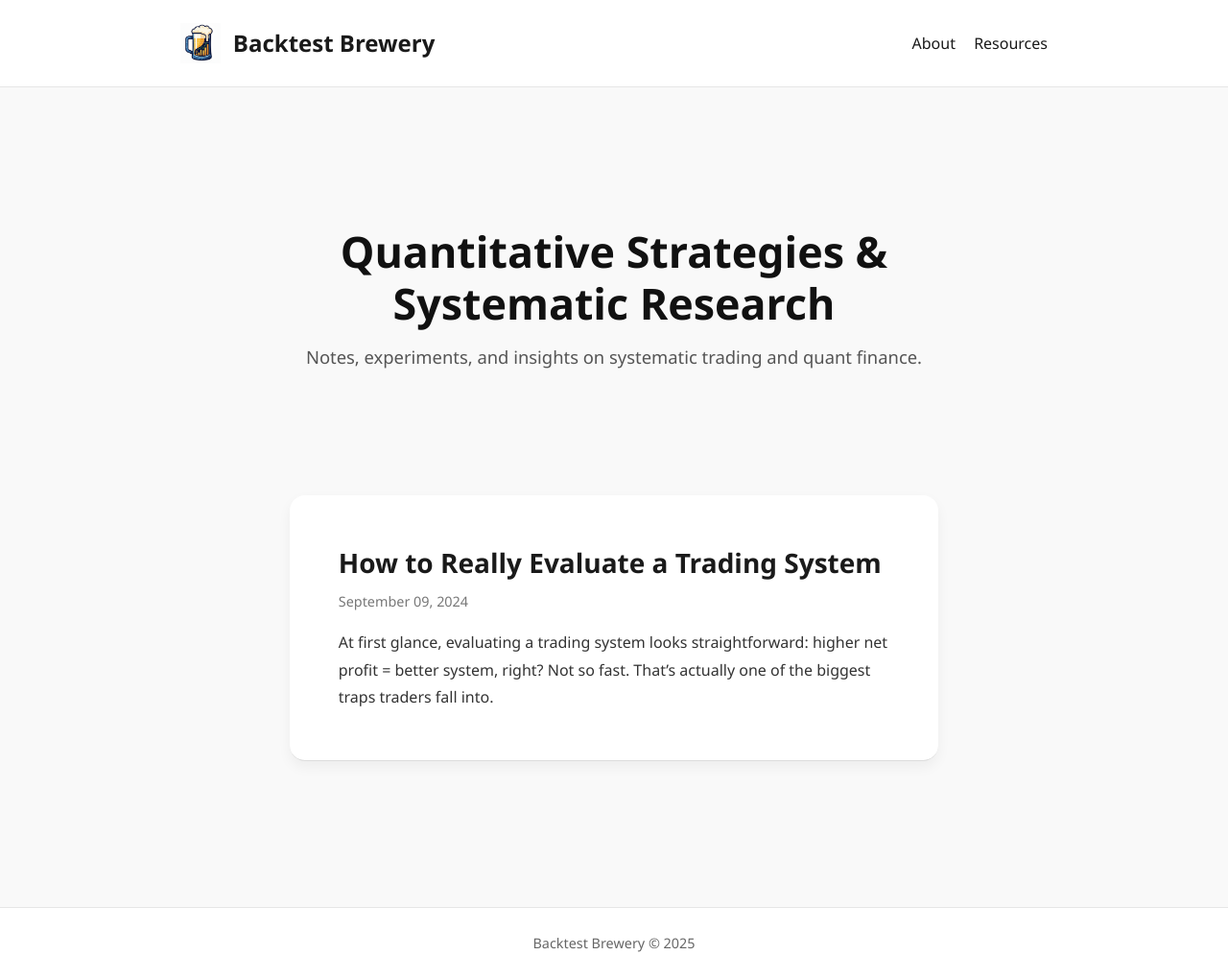
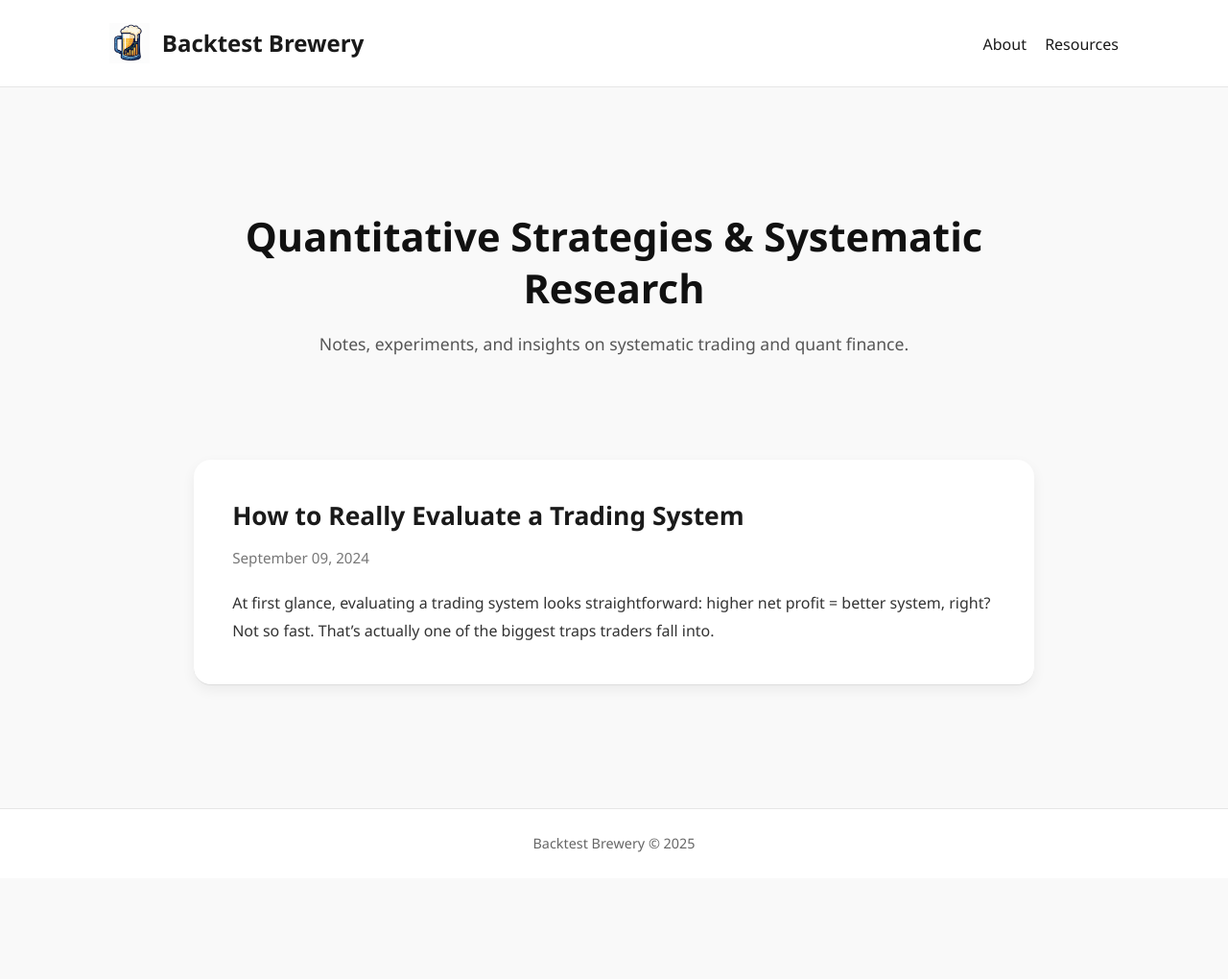
Before and after one commit to backtestbrewery/backtestbrewery.github.io, a Jekyll site: the page built from index.html, in a window 1280 px wide. Shown: the whole page at 96% size. Built offline with Jekyll 4.4.1, drawn with Linux system fonts in a browser that asks for light colours; after the commit the page ends 915 px from its top, so only the background shows below that.

Commit message:
Update index.html

```diff
--- a/index.html
+++ b/index.html
@@ -6,7 +6,9 @@ title: Backtest Brewery
 <section class="hero">
   <div class="container">
     <h1>Quantitative Strategies & Systematic Research</h1>
-    <p class="subtitle">Notes, experiments, and insights on systematic trading and quant finance.</p>
+    <p class="subtitle">
+      Notes, experiments, and insights on systematic trading and quant finance.
+    </p>
   </div>
 </section>
 
@@ -15,9 +17,13 @@ title: Backtest Brewery
     {% if site.posts.size > 0 %}
       {% for post in site.posts %}
         <article class="post-card">
-          <h2><a href="{{ post.url }}">{{ post.title }}</a></h2>
+          <h2>
+            <a href="{{ post.url }}">{{ post.title }}</a>
+          </h2>
           <p class="date">{{ post.date | date: "%B %d, %Y" }}</p>
-          <p class="excerpt">{{ post.excerpt | strip_html | truncatewords: 30 }}</p>
+          <p class="excerpt">
+            {{ post.excerpt | strip_html | truncatewords: 30 }}
+          </p>
         </article>
       {% endfor %}
     {% else %}
@@ -34,58 +40,59 @@ body {
   font-family: -apple-system, BlinkMacSystemFont, "Segoe UI", Roboto, Helvetica, Arial, sans-serif;
   color: #222;
   background: #f9f9f9;
+  line-height: 1.7;
 }
 
 .container {
-  max-width: 1000px;
+  max-width: 1100px;
   margin: 0 auto;
-  padding: 0 3rem;
+  padding: 0 1.5rem;
 }
 
 /* Hero */
 .hero {
   text-align: center;
-  padding: 7rem 2rem 4rem;
+  padding: 6rem 1.5rem 3.5rem;
 }
 
 .hero h1 {
-  font-size: 2.8rem;
-  margin-bottom: 0.8rem;
+  font-size: 2.6rem;
+  margin-bottom: 1rem;
   color: #111;
-  line-height: 1.2;
+  line-height: 1.3;
 }
 
 .hero .subtitle {
-  font-size: 1.15rem;
+  font-size: 1.1rem;
   color: #555;
-  max-width: 700px;
+  max-width: 680px;
   margin: 0 auto;
   line-height: 1.8;
 }
 
 /* Blog Content */
 .content {
-  padding: 4rem 2rem 6rem;
+  padding: 3rem 1.5rem 5rem;
 }
 
 .post-card {
-  margin-bottom: 3.5rem;
-  padding: 3.2rem;
+  margin-bottom: 3rem;
+  padding: 2.5rem;
   background: #fff;
-  border-radius: 16px;
-  box-shadow: 0 6px 14px rgba(0,0,0,0.05);
-  transition: transform 0.2s ease, box-shadow 0.2s ease;
+  border-radius: 18px;
+  box-shadow: 0 5px 14px rgba(0,0,0,0.06);
+  transition: transform 0.25s ease, box-shadow 0.25s ease;
 }
 
 .post-card:hover {
-  transform: translateY(-5px);
-  box-shadow: 0 8px 18px rgba(0,0,0,0.1);
+  transform: translateY(-6px);
+  box-shadow: 0 10px 22px rgba(0,0,0,0.1);
 }
 
 .post-card h2 {
-  font-size: 1.75rem;
-  margin-bottom: 0.6rem;
-  line-height: 1.3;
+  font-size: 1.65rem;
+  margin-bottom: 0.8rem;
+  line-height: 1.4;
 }
 
 .post-card h2 a {
@@ -99,38 +106,63 @@ body {
 }
 
 .post-card .date {
-  font-size: 0.9rem;
+  font-size: 0.95rem;
   color: #777;
-  margin-bottom: 1rem;
+  margin-bottom: 1.2rem;
 }
 
 .post-card .excerpt {
   font-size: 1rem;
   color: #333;
-  line-height: 1.8;
+  line-height: 1.85;
 }
 
 /* Placeholder */
 .blog-placeholder {
   text-align: center;
   color: #888;
-  font-size: 1.1rem;
-  padding: 2rem;
+  font-size: 1.15rem;
+  padding: 2.2rem;
   border: 2px dashed #ccc;
-  border-radius: 12px;
+  border-radius: 14px;
   background: #fafafa;
 }
 
 /* Responsive */
-@media (max-width: 768px) {
+@media (max-width: 992px) {
   .hero h1 {
     font-size: 2.2rem;
   }
-  .container {
-    padding: 0 1.5rem;
+  .hero .subtitle {
+    font-size: 1rem;
   }
   .post-card {
     padding: 2rem;
   }
 }
+
+@media (max-width: 600px) {
+  .hero {
+    padding: 4rem 1rem 2.5rem;
+  }
+  .hero h1 {
+    font-size: 1.9rem;
+  }
+  .hero .subtitle {
+    font-size: 0.95rem;
+    line-height: 1.6;
+  }
+  .post-card {
+    padding: 1.6rem;
+    margin-bottom: 2.2rem;
+    border-radius: 14px;
+  }
+  .post-card h2 {
+    font-size: 1.35rem;
+  }
+  .post-card .excerpt {
+    font-size: 0.95rem;
+    line-height: 1.7;
+  }
+}
 </style>
```
